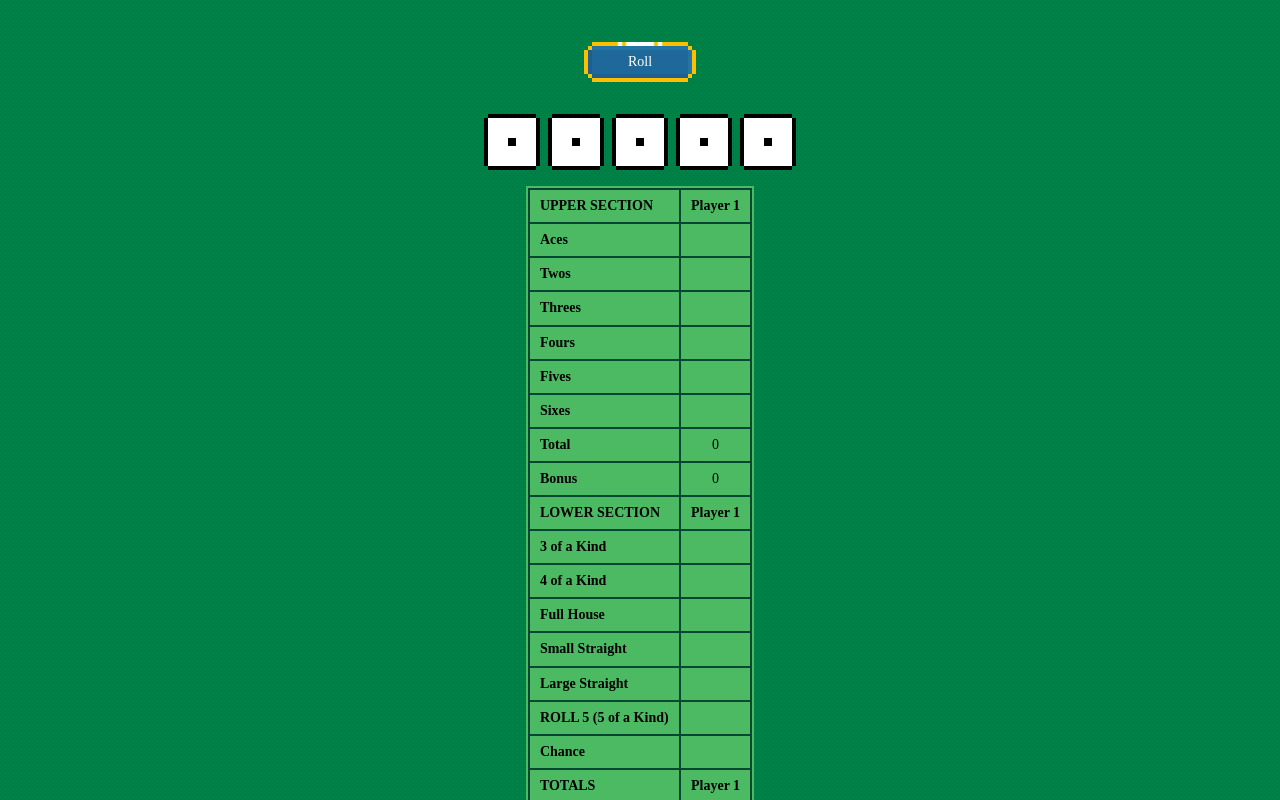
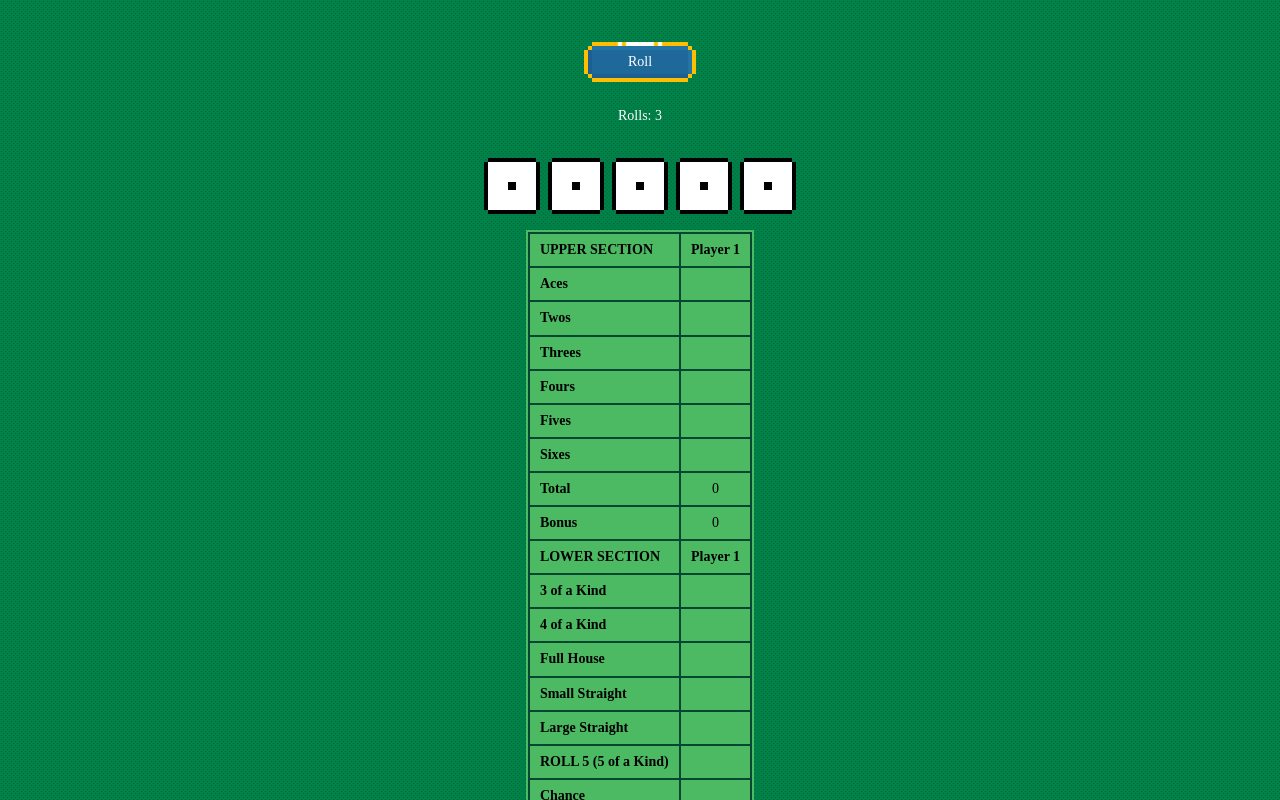
Before and after one commit to joaonunomota/roll-5, a Vue app: page / in a window 1280 px wide. Shown: the top 800 px of the page. Built offline with nearby package versions, Linux system fonts and the light colour scheme; a web font is replaced by a local one.

Commit message:
Add rolls left

```diff
--- a/src/App.vue
+++ b/src/App.vue
@@ -10,6 +10,7 @@
     </div>
     <div v-else>
       <button class="is-fancy" :disabled="!canRoll" @click="roll">Roll</button>
+      <p>Rolls: {{ rolls }}</p>
       <v-dice
         v-for="index in [0, 1, 2, 3, 4]"
         v-model="dice[index]"
@@ -134,6 +135,10 @@ input[type="text"] {
   text-align: center;
 }
 
+p {
+  color: white;
+}
+
 button {
   display: block;
   border: none;
```
